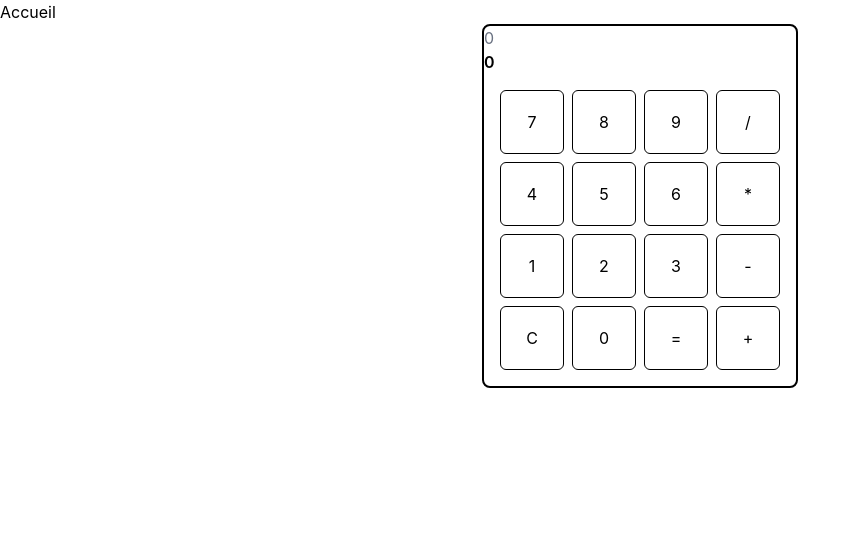
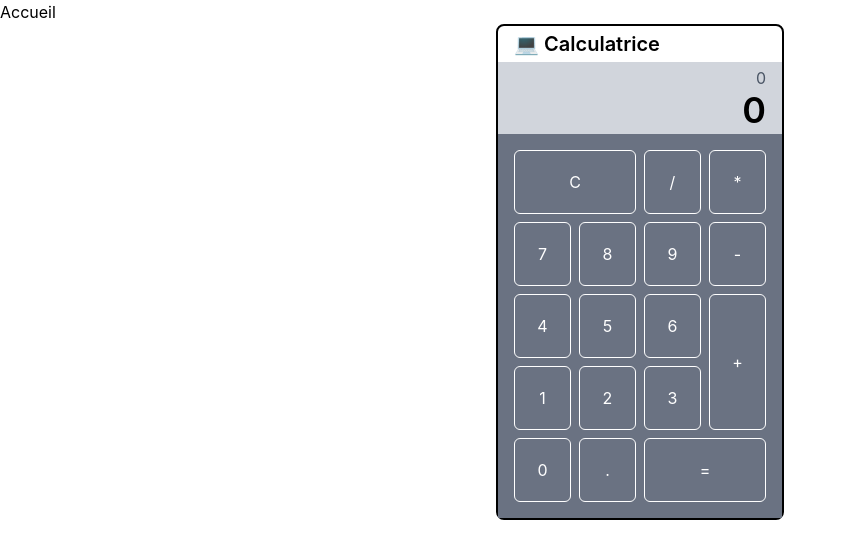
Before and after one commit to Frederic-Champion/projet-examen-blanc, a React (Vite) app: page /calculatrice in a window 1280 px wide. Shown: the top 558 px of the page, without its empty margins (0-860 px from the left). Built offline with nearby package versions, Linux system fonts and the light colour scheme.

Commit message:
Placement Grid + point décimal + flottants IEEE 754

```diff
--- a/src/pages/Calculatrice.tsx
+++ b/src/pages/Calculatrice.tsx
@@ -3,11 +3,16 @@ import { useEffect, useState } from "react";
 interface ToucheProps {
   label: string;
   onClick: () => void;
+  className?: string;
 }
 
-function Touche({ onClick, label }: ToucheProps) {
+function Touche({ onClick, label, className }: ToucheProps) {
   return (
-    <button className="size-16 rounded-md border p-1 hover:bg-blue-400" type="button" onClick={onClick}>
+    <button
+      className={`rounded-md border p-1 hover:bg-blue-300 ${className} text-white`}
+      type="button"
+      onClick={onClick}
+    >
       {label}
     </button>
   );
@@ -23,7 +28,14 @@ function operation(a: number, b: number, op: string) {
       return a * b;
     case "/":
       return b === 0 ? "Erreur ça marche pas en divisant avec 0 !" : a / b;
+    default:
+      return 0;
   }
+}
+
+function formateResultat(resultat: number | string) {
+  if (typeof resultat === "string") return resultat;
+  return String(Number(resultat.toFixed(10)));
 }
 
 function Calculatrice() {
@@ -43,11 +55,21 @@ function Calculatrice() {
     }
   }
 
+  function tapeDecimal(dot: string) {
+    if (affichage.includes(".")) return;
+    if (nouveauNombre) {
+      setAffichage("0" + dot);
+      setNouveauNombre(false);
+      return;
+    }
+    setAffichage(affichage + dot);
+  }
+
   function tapeOperateur(op: string) {
     if (operateur !== "") {
       const resultat = operation(Number(memoire), Number(affichage), operateur);
-      setAffichage(String(resultat));
-      setMemoire(String(resultat));
+      setAffichage(formateResultat(resultat));
+      setMemoire(formateResultat(resultat));
     } else {
       setMemoire(affichage);
       setHistorique("");
@@ -62,8 +84,7 @@ function Calculatrice() {
     const b = Number(affichage);
 
     setHistorique(`${memoire} ${operateur} ${affichage}`);
-    const resultat = String(operation(a, b, operateur));
-    setAffichage(resultat);
+    setAffichage(formateResultat(operation(a, b, operateur)));
     setMemoire("");
     setOperateur("");
     setNouveauNombre(true);
@@ -80,22 +101,23 @@ function Calculatrice() {
   const saisie = `${memoire} ${operateur} ${nouveauNombre ? "" : affichage}`;
 
   const touches: ToucheProps[] = [
+    { label: "C", className: "col-span-2", onClick: efface },
+    { label: "/", onClick: () => tapeOperateur("/") },
+    { label: "*", onClick: () => tapeOperateur("*") },
     { label: "7", onClick: () => tapeChiffre("7") },
     { label: "8", onClick: () => tapeChiffre("8") },
     { label: "9", onClick: () => tapeChiffre("9") },
-    { label: "/", onClick: () => tapeOperateur("/") },
+    { label: "-", onClick: () => tapeOperateur("-") },
     { label: "4", onClick: () => tapeChiffre("4") },
     { label: "5", onClick: () => tapeChiffre("5") },
     { label: "6", onClick: () => tapeChiffre("6") },
-    { label: "*", onClick: () => tapeOperateur("*") },
+    { label: "+", className: "row-span-2", onClick: () => tapeOperateur("+") },
     { label: "1", onClick: () => tapeChiffre("1") },
     { label: "2", onClick: () => tapeChiffre("2") },
     { label: "3", onClick: () => tapeChiffre("3") },
-    { label: "-", onClick: () => tapeOperateur("-") },
-    { label: "C", onClick: efface },
     { label: "0", onClick: () => tapeChiffre("0") },
-    { label: "=", onClick: calcul },
-    { label: "+", onClick: () => tapeOperateur("+") },
+    { label: ".", onClick: () => tapeDecimal(".") },
+    { label: "=", className: "col-span-2", onClick: calcul },
   ];
 
   useEffect(() => {
@@ -104,6 +126,7 @@ function Calculatrice() {
       if (touche) {
         touche.onClick();
       }
+      if (e.key === ",") tapeDecimal(".");
       if (e.key === "Enter") calcul();
       if (e.key === "Escape" || e.key === "c") efface();
     };
@@ -114,13 +137,14 @@ function Calculatrice() {
   // useCallback et useMemo pas encore étudié à ce moment précis donc normal.
 
   return (
-    <div className="m-auto w-fit rounded-lg border-2">
-      <div>
-        <p className="text-gray-500">{historique || saisie}</p>
-        <p className="font-semibold">{affichage}</p>
+    <div className="m-auto w-72 rounded-lg border-2">
+      <h1 className="px-4 py-1 text-xl font-semibold">💻 Calculatrice</h1>
+      <div className="bg-gray-300 px-4 py-1 text-end">
+        <p className="text-gray-600">{historique || saisie}</p>
+        <p className="text-4xl font-semibold">{affichage}</p>
       </div>
 
-      <div className="grid grid-cols-4 gap-2 p-4">
+      <div className="grid auto-rows-16 grid-cols-4 gap-2 bg-gray-500 p-4">
         {touches.map((t) => (
           <Touche key={t.label} {...t} />
         ))}
```
Also changed, not shown: 1 other file (tests, documents, lock files or other folders).
